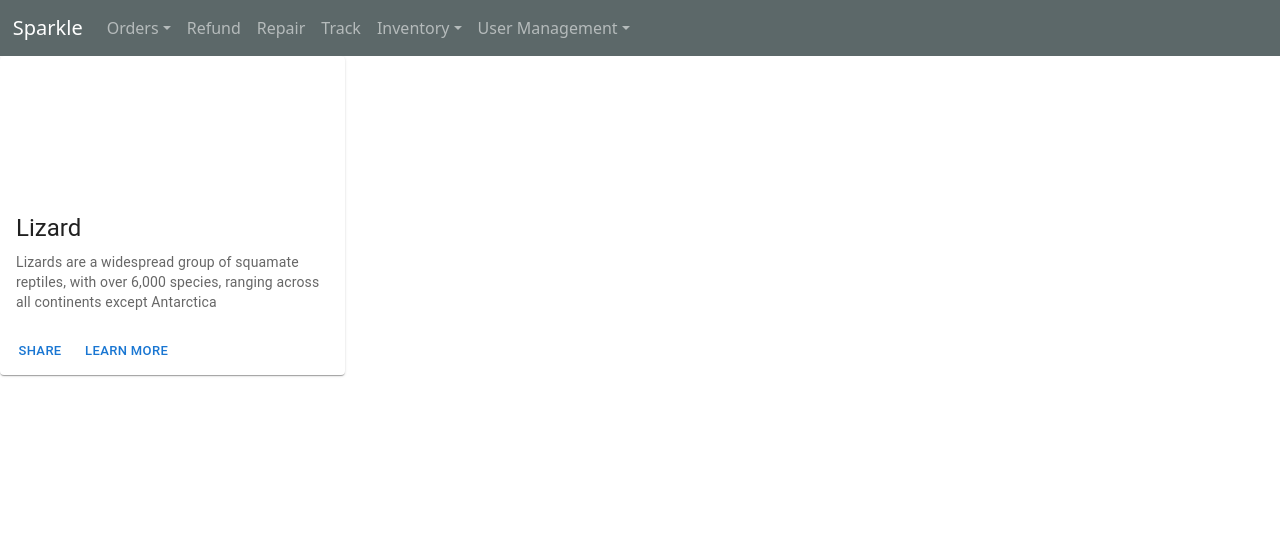
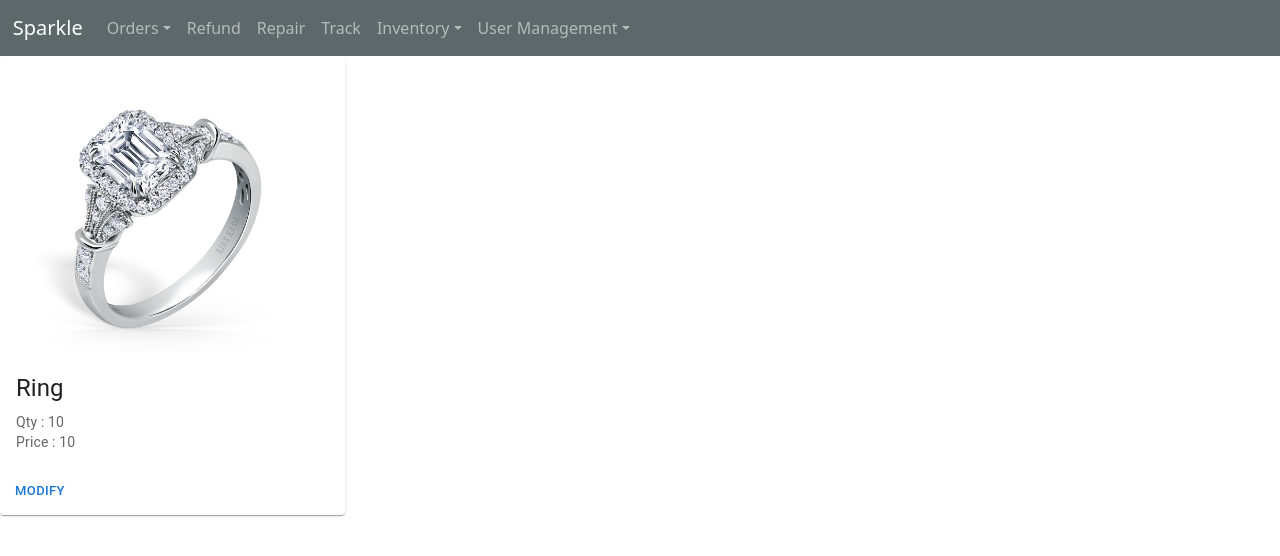
Before and after one commit to NehaDadarwala/Sparkle, a React (Create React App) app: page /viewstock in a window 1280 px wide. Shown: the top 556 px of the page. Built offline with nearby package versions, Linux system fonts and the light colour scheme.

Commit message:
modified card view

```diff
--- /dev/null
+++ b/src/Components/StockCardView.js
@@ -0,0 +1,38 @@
+import React from 'react'
+import Card from '@mui/material/Card';
+import CardActions from '@mui/material/CardActions';
+import CardContent from '@mui/material/CardContent';
+import CardMedia from '@mui/material/CardMedia';
+import Button from '@mui/material/Button';
+import Typography from '@mui/material/Typography';
+import ring from '../ring.png'
+
+const StockCardView = () => {
+    return (
+        <div className='App'>
+            <Card sx={{ maxWidth: 345 }}>
+                <CardMedia
+                    image={ring}
+                    sx={{ height: 300 }}
+                    title="Ring"
+                />
+                <CardContent  align='left'>
+                    <Typography gutterBottom variant="h5" component="div">
+                        Ring
+                    </Typography>
+                    <Typography variant="body2" color="text.secondary" >
+                       Qty : 10
+                    </Typography>
+                    <Typography variant="body2" color="text.secondary">
+                       Price : 10
+                    </Typography>
+                </CardContent>
+                <CardActions>
+                    <Button size="small">Modify</Button>
+                </CardActions>
+            </Card>
+        </div>
+    )
+}
+
+export default StockCardView
--- a/src/Pages/Inventory/ViewStock.js
+++ b/src/Pages/Inventory/ViewStock.js
@@ -1,34 +1,12 @@
 import React from 'react'
-import Card from '@mui/material/Card';
-import CardActions from '@mui/material/CardActions';
-import CardContent from '@mui/material/CardContent';
-import CardMedia from '@mui/material/CardMedia';
-import Button from '@mui/material/Button';
-import Typography from '@mui/material/Typography';
+import StockCardView from '../../Components/StockCardView'
+
 
 function ViewStock() {
   return (
-    <div>
-    <Card sx={{ maxWidth: 345 }}>
-      <CardMedia
-        sx={{ height: 140 }}
-        title="green iguana"
-      />
-      <CardContent>
-        <Typography gutterBottom variant="h5" component="div">
-          Lizard
-        </Typography>
-        <Typography variant="body2" color="text.secondary">
-          Lizards are a widespread group of squamate reptiles, with over 6,000
-          species, ranging across all continents except Antarctica
-        </Typography>
-      </CardContent>
-      <CardActions>
-        <Button size="small">Share</Button>
-        <Button size="small">Learn More</Button>
-      </CardActions>
-    </Card>
-    </div>
+   <div>
+    <StockCardView />
+   </div>
   )
 }
 
```
Also changed, not shown: src/ring.png (added).
